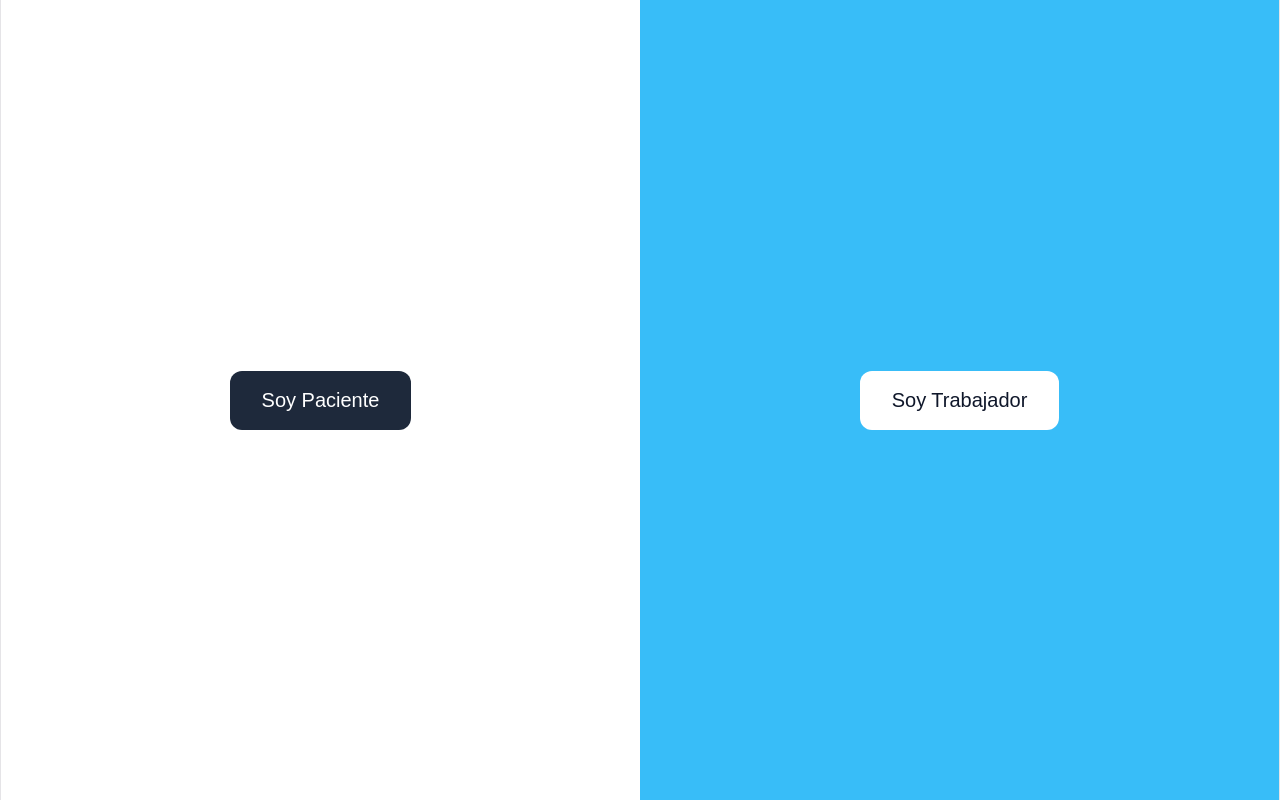
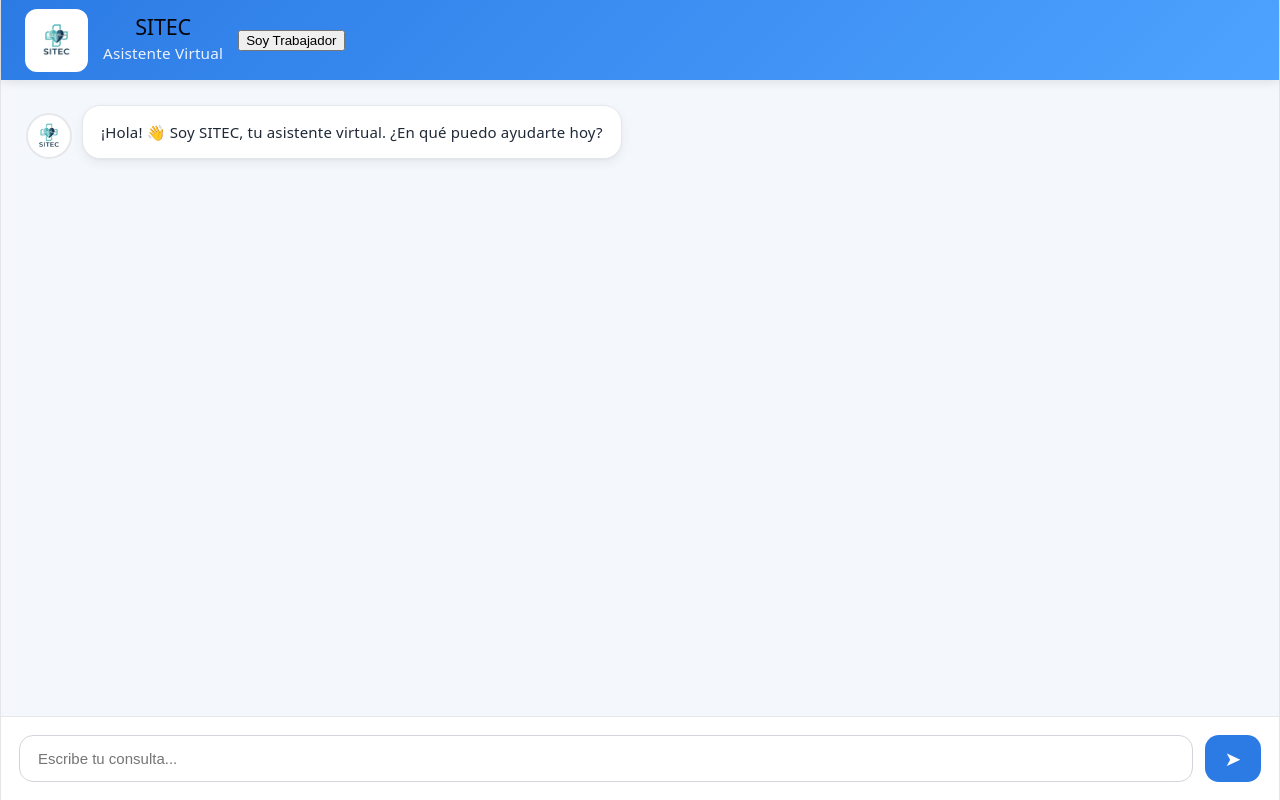
Before and after one commit to DavidGrados21/FrontADM, a React app: page / in a window 1280 px wide. Built offline with nearby package versions, Linux system fonts and the light colour scheme; the HTML template or start-up script is replaced by a standard one.

Commit message:
pre arreglo

```diff
--- a/src/App.jsx
+++ b/src/App.jsx
@@ -1,7 +1,7 @@
-import Principal from "./componentes/principal/principal";
+import ChatBot from "./componentes/Paciente/ChatBot/ChatBot"
 
 function App() {
-  return <Principal />;
+  return <ChatBot />;
 }
 
 export default App;
--- a/src/componentes/Paciente/ChatBot/ChatBot.jsx
+++ b/src/componentes/Paciente/ChatBot/ChatBot.jsx
@@ -1,16 +1,24 @@
 import React, { useState } from "react";
 import { api } from "../../../api/api";
 import "./ChatBot.css";
+import VistaPersonal from "../../Personal/VistaPersonal/VistaPersonal";
 
 const ChatBot = () => {
   const [message, setMessage] = useState("");
   const [loading, setLoading] = useState(false);
+  const [vista, setVista] = useState(null);
 
   const [messages, setMessages] = useState([
   {
     type: "bot",
     text: "¡Hola! 👋 Soy SITEC, tu asistente virtual. ¿En qué puedo ayudarte hoy?",
-  },]);
+  },
+]);
+
+  if (vista === "trabajador") {
+    return <VistaPersonal />;
+  }
+
 
   const handleSend = async () => {
     if (!message.trim() || loading) return;
@@ -67,6 +75,10 @@ const ChatBot = () => {
           <h2>SITEC</h2>
           <span>Asistente Virtual</span>
         </div>
+
+        <button onClick={() => setVista("trabajador")}>
+          Soy Trabajador
+        </button>
       </header>
 
       <div className="chatbot-body">
--- a/src/componentes/Personal/VistaPersonal/VistaPersonal.jsx
+++ b/src/componentes/Personal/VistaPersonal/VistaPersonal.jsx
@@ -4,6 +4,7 @@ import ColaPacientes from "../ColaPacientes/ColaPacientes";
 import Pacientes from "../Paciente/Paciente";
 import FloatingButton from "../FloatingButton/FloatingButton";
 import ModalPaciente from "../ModalPaciente/ModalPaciente";
+import Dashboard from "../Dashboard/Dashboard";
 
 export default function VistaPersonal() {
   const [view, setView] = useState("patients");
@@ -13,19 +14,27 @@ export default function VistaPersonal() {
   return (
     <div className="app-container">
 
-      <Sidebar setView={setView} />
+      {view !== "dashboard" && (
+        <>
+          <Sidebar setView={setView} />
+
+          <FloatingButton
+            onClick={() => setOpenPacienteModal(true)}
+          />
+
+          <ModalPaciente
+            isOpen={openPacienteModal}
+            onClose={() => setOpenPacienteModal(false)}
+            onSave={() => setReload((prev) => prev + 1)}
+          />
+        </>
+      )}
 
       <main className="content-area">
-
         {view === "patients" && <ColaPacientes />}
-
         {view === "dashboard" && <Dashboard />}
-
         {view === "paciente" && <Pacientes />}
-
       </main>
-
-      <FloatingButton onClick={() => setOpenPacienteModal(true)} />
 
       <ModalPaciente
         isOpen={openPacienteModal}
```
